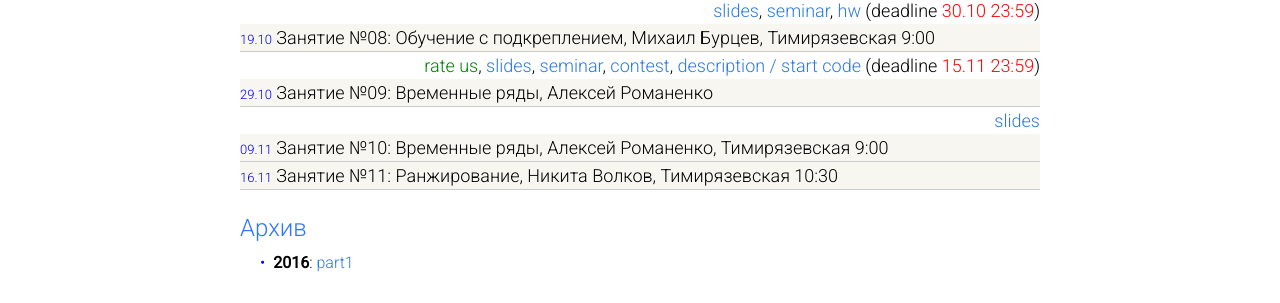
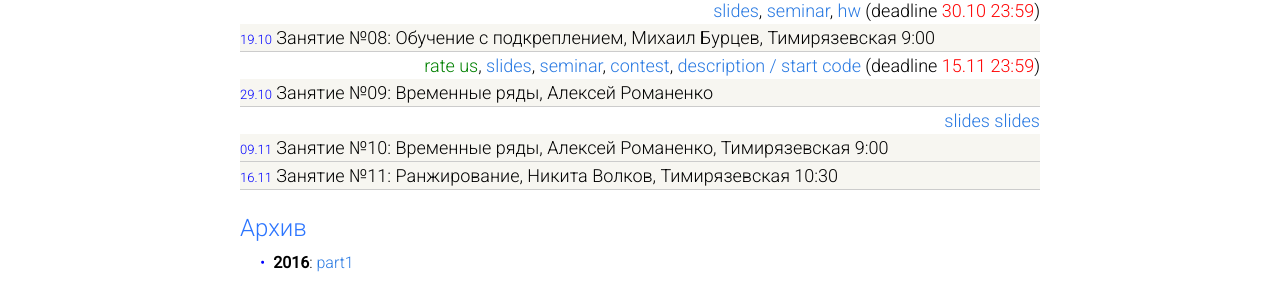
Before and after one commit to ml-mipt/old-ml-mipt.github.io, a Jekyll site: the page built from index.html, in a window 1280 px wide. Shown: the part 1529-1832 px from the top of the page. Built offline with Jekyll 4.4.1, drawn with Linux system fonts in a browser that asks for light colours.

Commit message:
Add link to ts seminar

```diff
--- a/index.html
+++ b/index.html
@@ -129,13 +129,16 @@
     <div class="materials-item">
       <font size="2" color="blue">29.10</font> Занятие №09: Временные ряды, Алексей Романенко
     </div>
+
     <div style="text-align: right">
      <a href="https://github.com/ml-mipt/ml-mipt-part2/blob/master/2016/lectures/lec9-TimeSeries.pdf">slides</a>
+	 <a href="https://github.com/ml-mipt/ml-mipt-part2/tree/master/2016/seminars/sem08_ts_forecasting">slides</a>
     </div>
 
     <div class="materials-item">
       <font size="2" color="blue">09.11</font> Занятие №10: Временные ряды, Алексей Романенко, Тимирязевская 9:00
     </div>
+
     <div style="text-align: right">
     </div>
 
```
